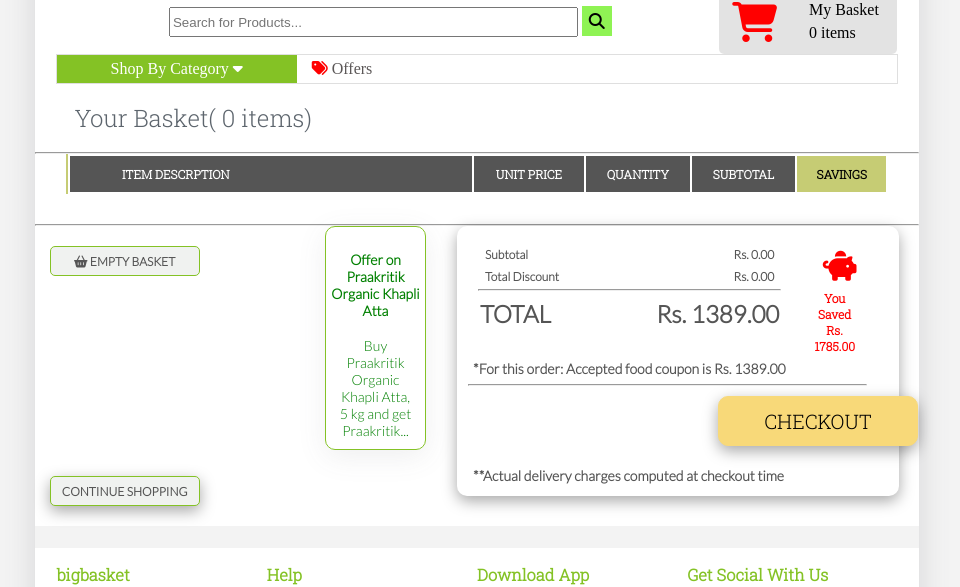
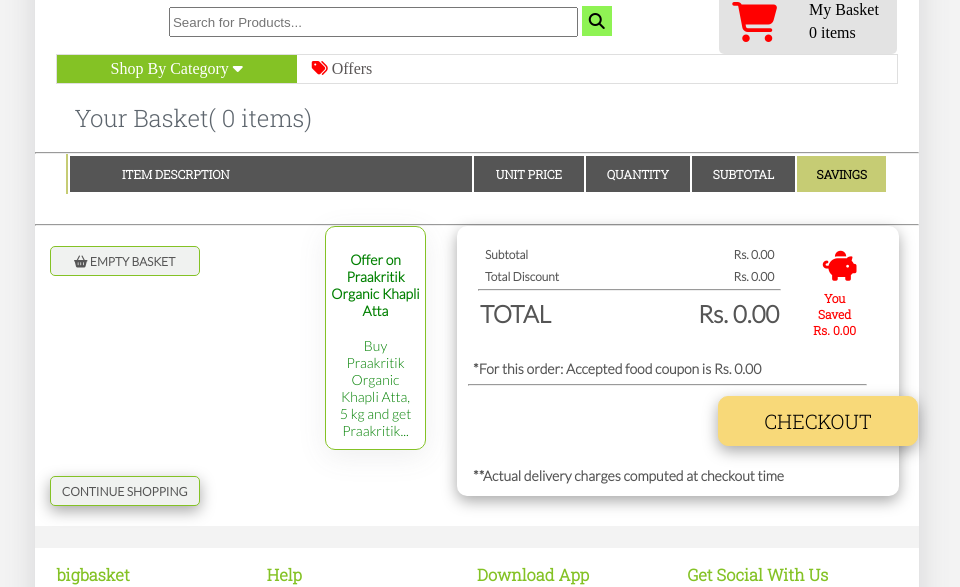
Before and after one commit to vattsalbhatt/BigBasket, a plain HTML site: page cart.html in a window 1280 px wide. Both pictures are taken after a click on the button "EMPTY BASKET". Shown: the part 54-641 px from the top of the page, without its empty margins (163-1123 px from the left). Drawn offline with Linux system fonts and the light colour scheme.

Commit message:
updated Cart with checkout

```diff
--- a/cart.html
+++ b/cart.html
@@ -231,13 +231,13 @@
                   <div>
                     <!-- Dynamic Total -->
                     <h1>TOTAL</h1>
-                    <h1>Rs.<span id="grandTotal1"> 1389.00</span></h1>
+                    <h1>Rs.<span id="grandTotal1"> 0.00</span></h1>
                   </div>
                 </div>
                 <div id="piggyIconDiv">
                   <div id="piggy"><i class="fas fa-piggy-bank"></i></div>
                   <!-- Total Saved Amt Dynamic -->
-                  <p>You Saved Rs. <span id="savedMoney"> 1785.00</span></p>
+                  <p>You Saved Rs. <span id="savedMoney"> 0.00</span></p>
                 </div>
               </div>
               <!-- Dynamic Price -->
@@ -246,7 +246,7 @@
                   *For this order: Accepted food coupon is Rs.<span
                     id="grandTotal2"
                   >
-                    1389.00</span
+                    0.00</span
                   >
                 </p>
                 <hr />
@@ -353,11 +353,26 @@
   console.log(cart);
   showCart(cart);
 
-  document
-    .querySelector("#continueShopBtn")
-    .addEventListener("click", function () {
-      window.localStorage.href = "All_product.html";
+  document.querySelector("#continueShopBtn").addEventListener("click", function () {
+      console.log("here")
+      window.location.href = "All_product.html";
     });
+
+    document.querySelector("#emptyBasketBtn").addEventListener("click", function () {
+      console.log("here")
+      cart = []
+      showCart(cart)
+      localStorage.setItem("cartValue", JSON.stringify(cart))
+
+    });
+    document.querySelector("#checkoutBtn").addEventListener("click", function () {
+      // console.log("here")
+      window.location.href = "payment.html";
+
+
+    });
+
+
 
   function showCart(cart) {
     var totalSub = 0;
```
